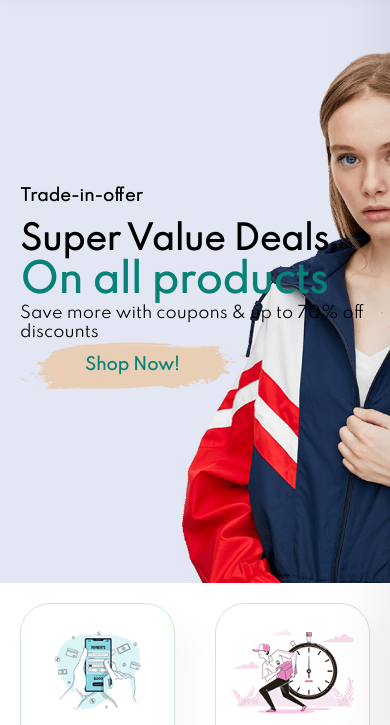
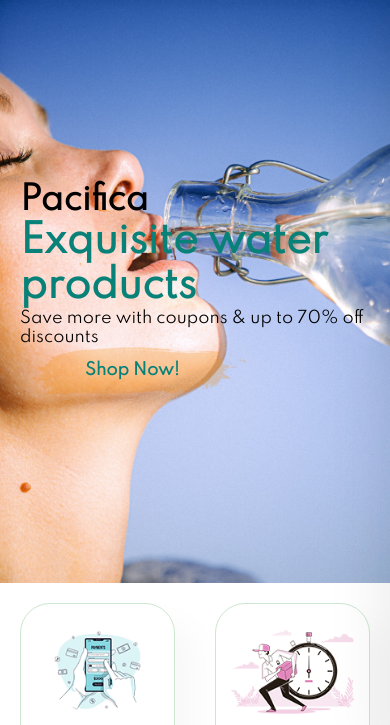
Before and after one commit to juancamilocorralesosvath/trial, a plain HTML site: page index.html in a window 390 px wide. Shown: the part 119-844 px from the top of the page. Drawn offline with Linux system fonts and the light colour scheme.

Commit message:
added logo and background image for the hero section.

```diff
--- a/index.html
+++ b/index.html
@@ -31,9 +31,8 @@
     </section>
 
     <section id="hero" >
-        <h4>Trade-in-offer</h4>
-        <h2>Super Value Deals</h2>
-        <h1>On all products</h1>
+        <h2>Pacifica</h2>
+        <h1>Exquisite water products</h1>
         <p>Save more with coupons & up to 70% off discounts</p>
         <button>Shop Now!</button>
     </section>
--- a/style.css
+++ b/style.css
@@ -76,7 +76,7 @@
 /* home page */
 /* me parece muy chevere esta manera de poner el background */
 #hero{
-    background-image: url("./images/background_image_hero_section.png");
+    background-image: url("./images/hero_image.jpg");
     height: 90vh;
     width: 100%;
     background-size: cover;
@@ -1099,7 +1099,7 @@ footer .copyright{
 
     #hero {
         padding: 0 20px;
-        background-position: 55%;
+        background-position: 5%;
     }
 
     #features .fe-box {
```
Also changed, not shown: images/hero_image.jpg (added).
